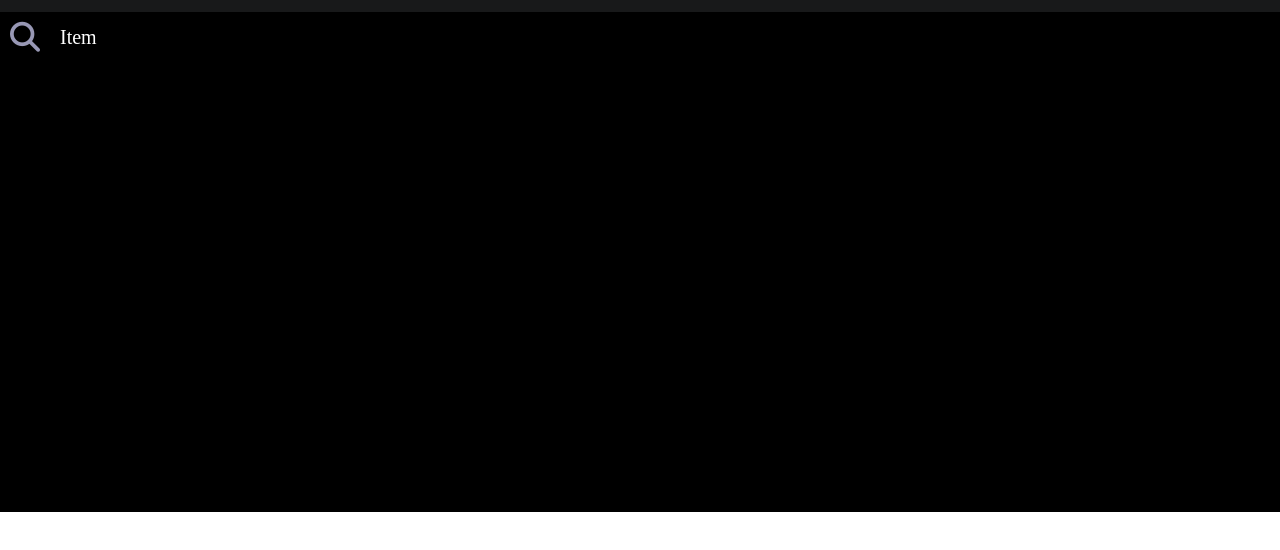
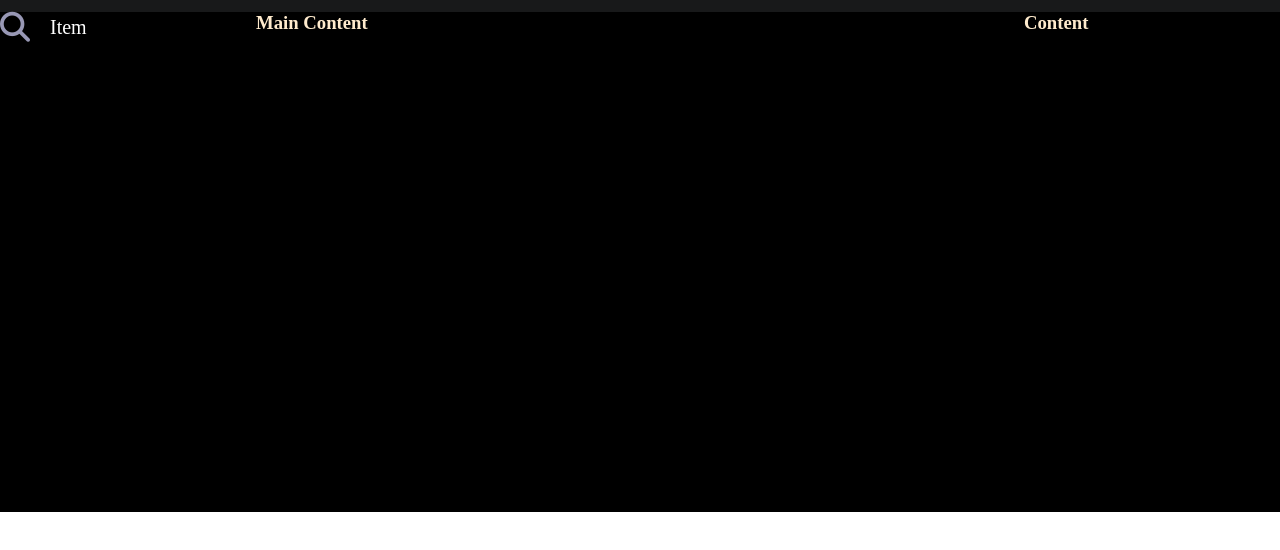
Before and after one commit to HassanSheikh25/fbPage, a plain HTML site: page index.html in a window 1280 px wide. Shown: the part 62-612 px from the top of the page. Drawn offline with Linux system fonts and the light colour scheme.

Commit message:
content1 sample done

```diff
--- a/index.html
+++ b/index.html
@@ -67,27 +67,28 @@
             </div>
         </div>
     </div>
+
     <div id="contentDiv">
         <div id="content1">
-            <div class="bg m-10">
+            <div class="bg m-10" >
                 <a class="atagset" href="#">
                     <i class="fas fa-search" style="font-size: 30px; color: #9898b5;"></i>
                     <p style="font-size: 20px; color: white;">&emsp;Item</p>
                 </a>
             </div>
+        </div>
         <div id="mainContent">
             <div>
-                    <h3>Main Content</h3>
+                <h3 style="color: blanchedalmond;">Main Content</h3>
             </div>
+
         </div>
         <div id="content2">
             <div>
-                    <h3>Content</h3>
+                <h3 style="color: blanchedalmond;">Content</h3>
             </div>
         </div>
-        </div>>
     </div>
-
 </body>
 
 </html>
--- a/style.css
+++ b/style.css
@@ -80,11 +80,6 @@
     padding-bottom: 20px;
   }
 }
-
-.m-10{
-  margin: 10px;
-}
-
 #contentDiv {
   height: 500px;
   display: flex;
@@ -100,3 +95,22 @@
 #content2 {
   flex-basis: 20%;
 }
+
+#content1:hover{
+  overflow-x: hidden;
+  overflow-y: scroll;
+}
+::-webkit-scrollbar {
+  width: 5px;
+  border: 1px solid #d5d5d5;
+}
+
+::-webkit-scrollbar-track {
+  border-radius: 50%;
+  background: #eeeeee;
+}
+
+::-webkit-scrollbar-thumb {
+  border-radius: 50%;
+  background: #b0b0b0;
+}
```
Lines whose indentation alone changed are shown as unchanged.
